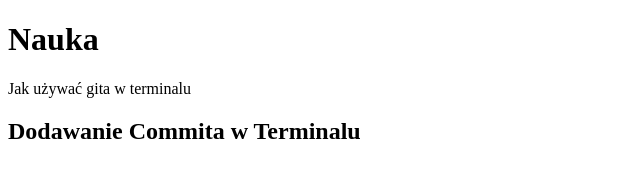
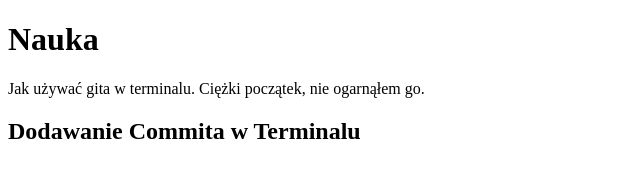
Before and after one commit to Lukasz-GitHub/nauka-gita, a plain HTML site: page index.html in a window 1280 px wide. Shown: the whole page, without its empty margins (0-640 px from the left). Drawn offline with Linux system fonts and the light colour scheme.

Commit message:
Change h1, p

```diff
--- a/index.html
+++ b/index.html
@@ -8,7 +8,7 @@
 
 <body>
     <h1>Nauka</h1>
-    <p>Jak używać gita w terminalu</p>
+    <p>Jak używać gita w terminalu. Ciężki początek, nie ogarnąłem go.</p>
     <h2>Dodawanie Commita w Terminalu</h2>
 </body>
 </html>
```
